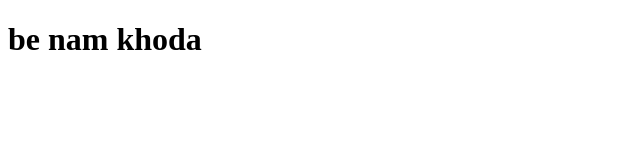
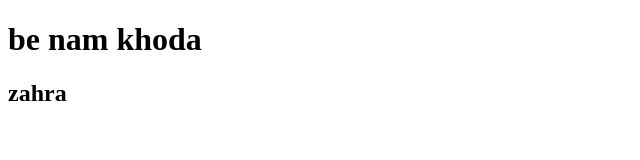
Before and after one commit to Zahradlt/zahradolati, a plain HTML site: page index.html in a window 1280 px wide. Shown: the full height of the page, 0-640 px from the left. Drawn offline with Linux system fonts and the light colour scheme.

Commit message:
editindexdev

```diff
--- a/index.html
+++ b/index.html
@@ -6,6 +6,7 @@
     <title>Document</title>
 </head>
 <h1>be nam khoda</h1>
+<h2>zahra</h2>
 <body>
 
 </body>
```
